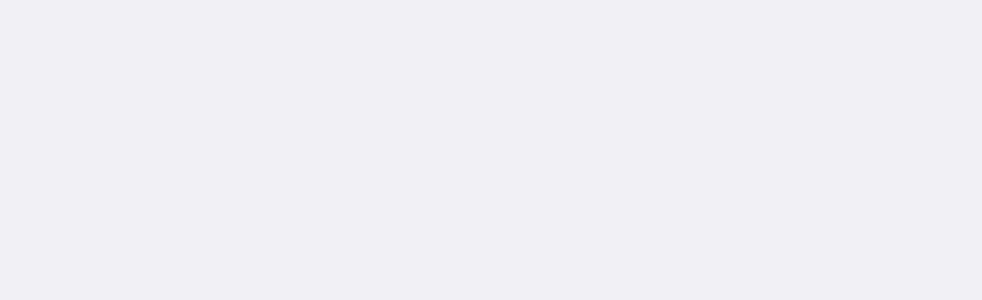
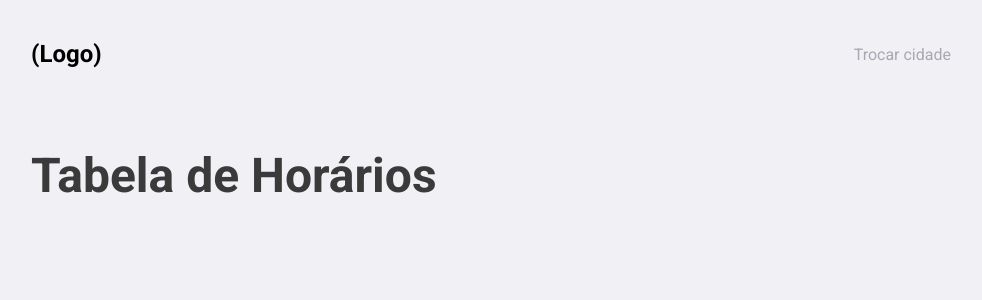
Before and after one commit to ricardobalbinot/projeto-retomar, a React (Create React App) app: page /horarios in a window 1280 px wide. Shown: the top 300 px of the page, without its empty margins (149-1131 px from the left). Built offline with nearby package versions, Linux system fonts and the light colour scheme.

Commit message:
Página de horários

```diff
--- /dev/null
+++ b/src/pages/Horarios/index.js
@@ -0,0 +1,21 @@
+import React from 'react';
+import { Link } from 'react-router-dom';
+
+import { AnimationContainer, Header, Title } from './styles';
+
+function Horarios() {
+  return (
+    <>
+      <AnimationContainer>
+        <Header>
+          <h2>(Logo)</h2>
+          <Link to="/">Trocar cidade</Link>
+        </Header>
+
+        <Title>Tabela de Horários</Title>
+      </AnimationContainer>
+    </>
+  );
+}
+
+export default Horarios;
--- /dev/null
+++ b/src/pages/Horarios/styles.js
@@ -0,0 +1,85 @@
+import styled from 'styled-components';
+import { shade } from 'polished';
+
+export const AnimationContainer = styled.div`
+  animation: slideUp 0.8s cubic-bezier(0.25, 0.84, 0.83, 0.87);
+
+  @keyframes slideUp {
+    from {
+      transform: translateY(500px);
+    }
+
+    to {
+      transform: translateY(0);
+    }
+  }
+`;
+
+export const Header = styled.header`
+  display: flex;
+  align-items: center;
+  justify-content: space-between;
+
+  a {
+    display: flex;
+    align-items: center;
+    text-decoration: none;
+    color: #a8a8b3;
+    transition: color 0.2s;
+
+    &:hover {
+      color: #666;
+    }
+  }
+
+  svg {
+    margin-right: 4px;
+  }
+`;
+
+export const Title = styled.h1`
+  font-size: 48px;
+  color: #3a3a3a;
+  max-width: 450px;
+  line-height: 56px;
+
+  margin-top: 80px;
+`;
+
+export const Form = styled.form`
+  margin-top: 40px;
+
+  display: flex;
+  align-items: center;
+  justify-content: center;
+
+  input {
+    width: 500px;
+    height: 70px;
+    padding: 0 24px;
+    border: 0;
+    border-radius: 5px 0px 0px 5px;
+    color: #3a3a3a;
+    border: 2px solid #fff;
+    border-right: 0;
+
+    &::placeholder {
+      color: #3a3a3a;
+    }
+  }
+
+  button {
+    width: 210px;
+    height: 70px;
+    background: #04d361;
+    border-radius: 0px 5px 5px 0px;
+    border: 0;
+    color: #fff;
+    font-weight: bold;
+    transition: background-color 0.2s;
+
+    &:hover {
+      background: ${shade(0.2, '#04d361')};
+    }
+  }
+`;
--- a/src/routes.js
+++ b/src/routes.js
@@ -3,12 +3,14 @@ import { Switch, Route } from 'react-router-dom';
 
 import Home from 'pages/Home';
 import FilterPage from 'pages/FilterPage';
+import Horarios from 'pages/Horarios';
 
 function Routes() {
   return (
     <Switch>
       <Route path="/" exact component={Home} />
       <Route path="/filter" component={FilterPage} />
+      <Route path="/horarios" component={Horarios} />
     </Switch>
   );
 }
```
